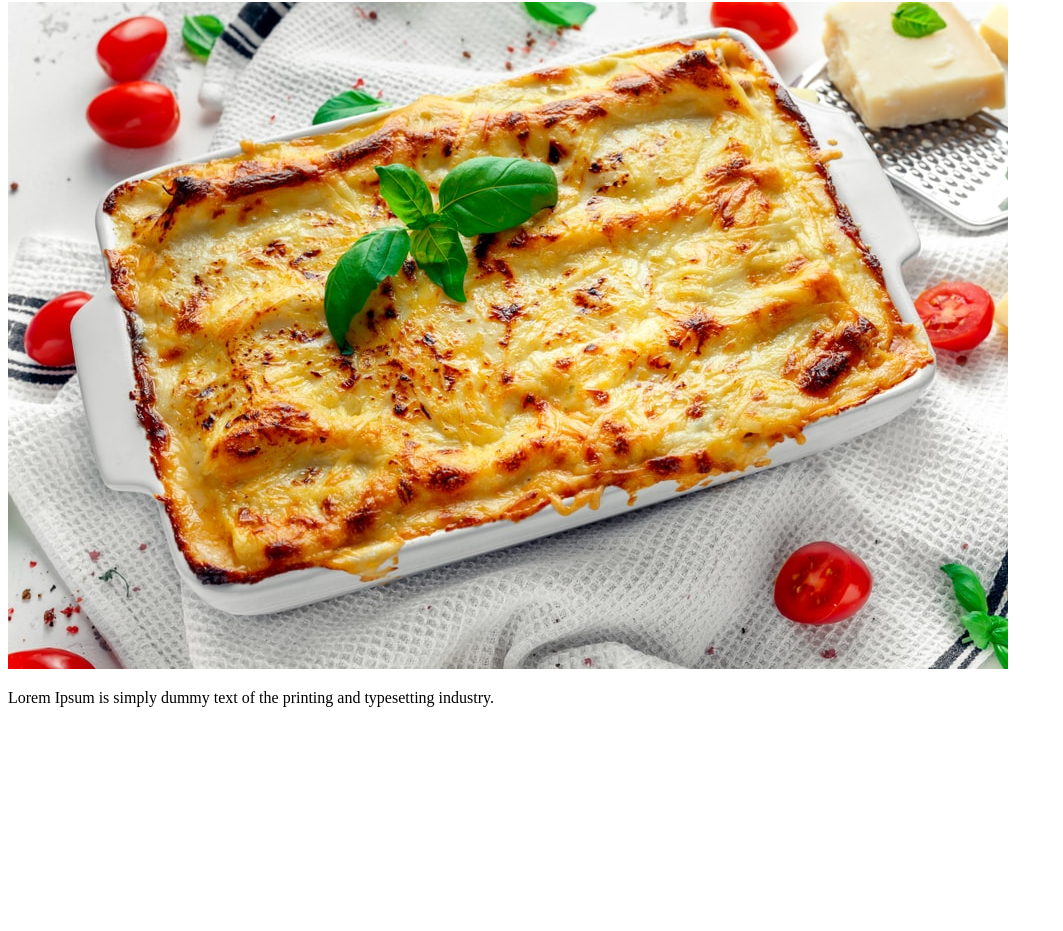
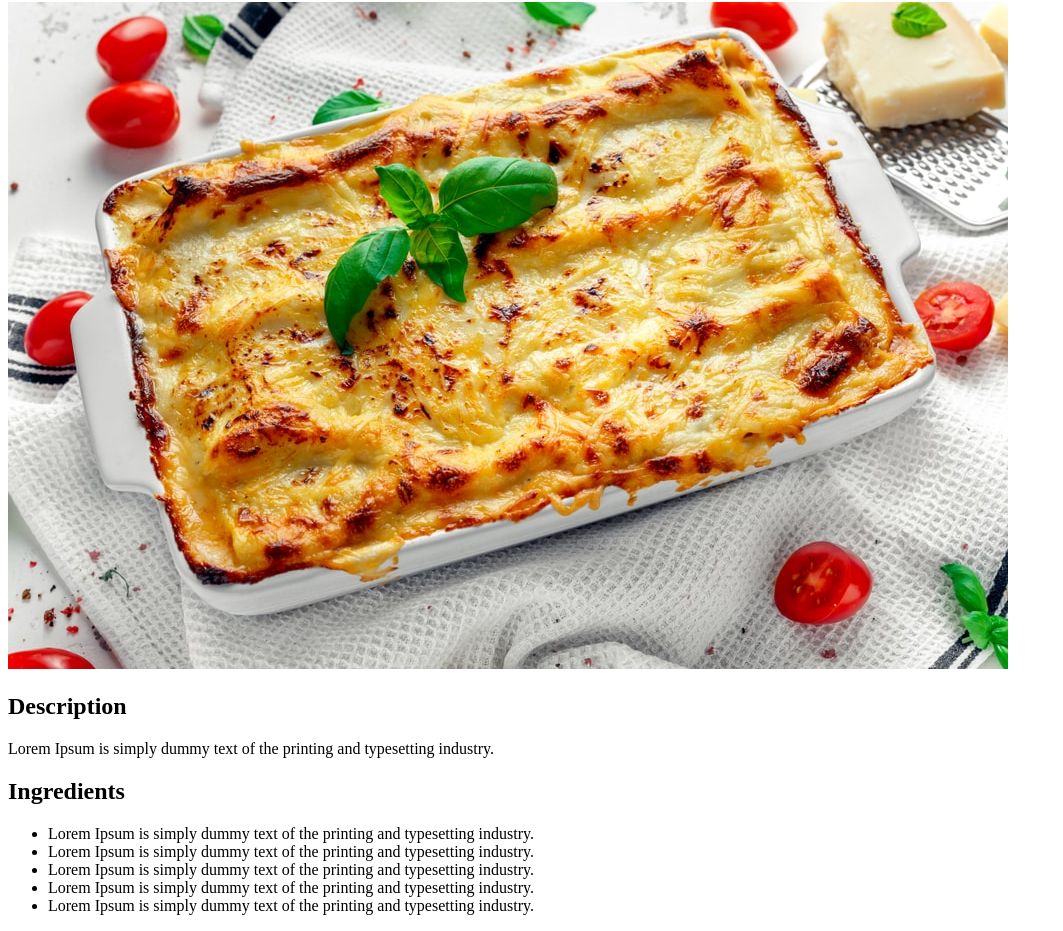
Before and after one commit to udunolol/odin-recipes, a plain HTML site: page recipes/lasagna.html in a window 1280 px wide. Shown: the part 78-1009 px from the top of the page, without its empty margins (0-1063 px from the left). Before the commit the page ends 801 px from the top, so only its background shows below. Drawn offline with Linux system fonts and the light colour scheme.

Commit message:
add ingredients

```diff
--- a/recipes/lasagna.html
+++ b/recipes/lasagna.html
@@ -9,6 +9,15 @@
 <body>
     <h1>LASAGNA</h1>
     <img src="lasagne-20180212113822.jpg" alt="picture of lasagna">
+    <h2>Description</h2>
     <p>Lorem Ipsum is simply dummy text of the printing and typesetting industry.</p>
+    <h2>Ingredients</h2>
+    <ul>
+        <li>Lorem Ipsum is simply dummy text of the printing and typesetting industry.</li>
+        <li>Lorem Ipsum is simply dummy text of the printing and typesetting industry.</li>
+        <li>Lorem Ipsum is simply dummy text of the printing and typesetting industry.</li>
+        <li>Lorem Ipsum is simply dummy text of the printing and typesetting industry.</li>
+        <li>Lorem Ipsum is simply dummy text of the printing and typesetting industry.</li>
+    </ul>
 </body>
 </html>
```
